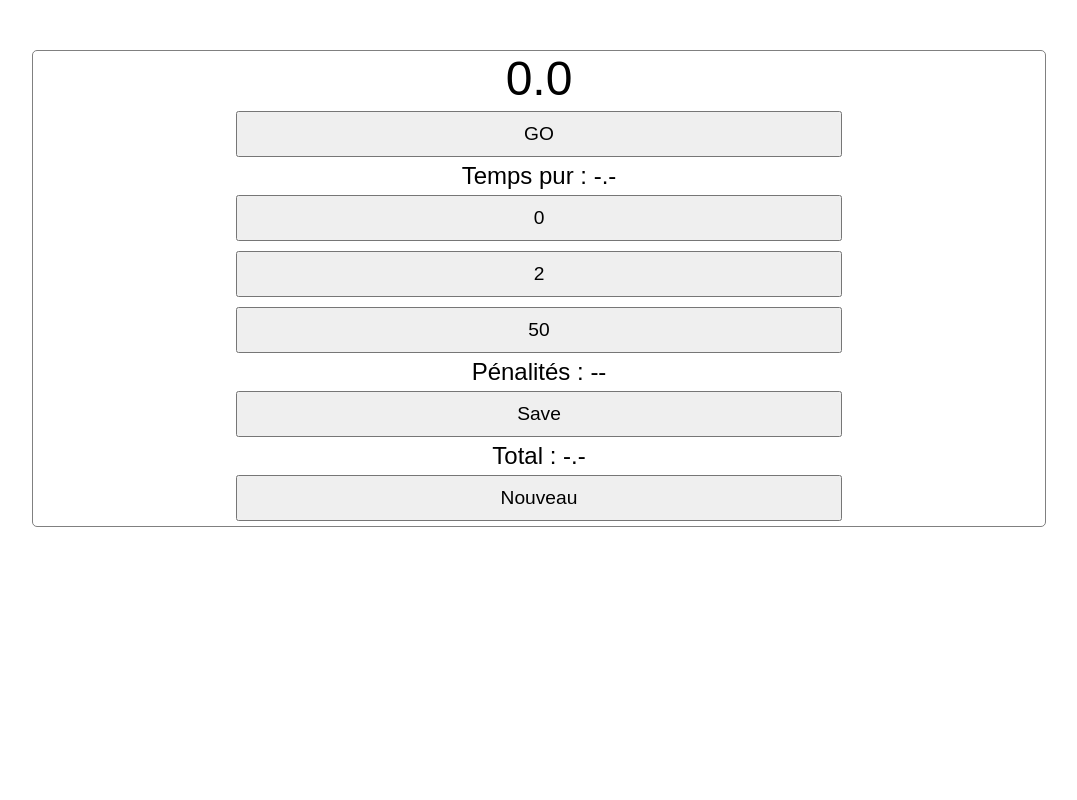
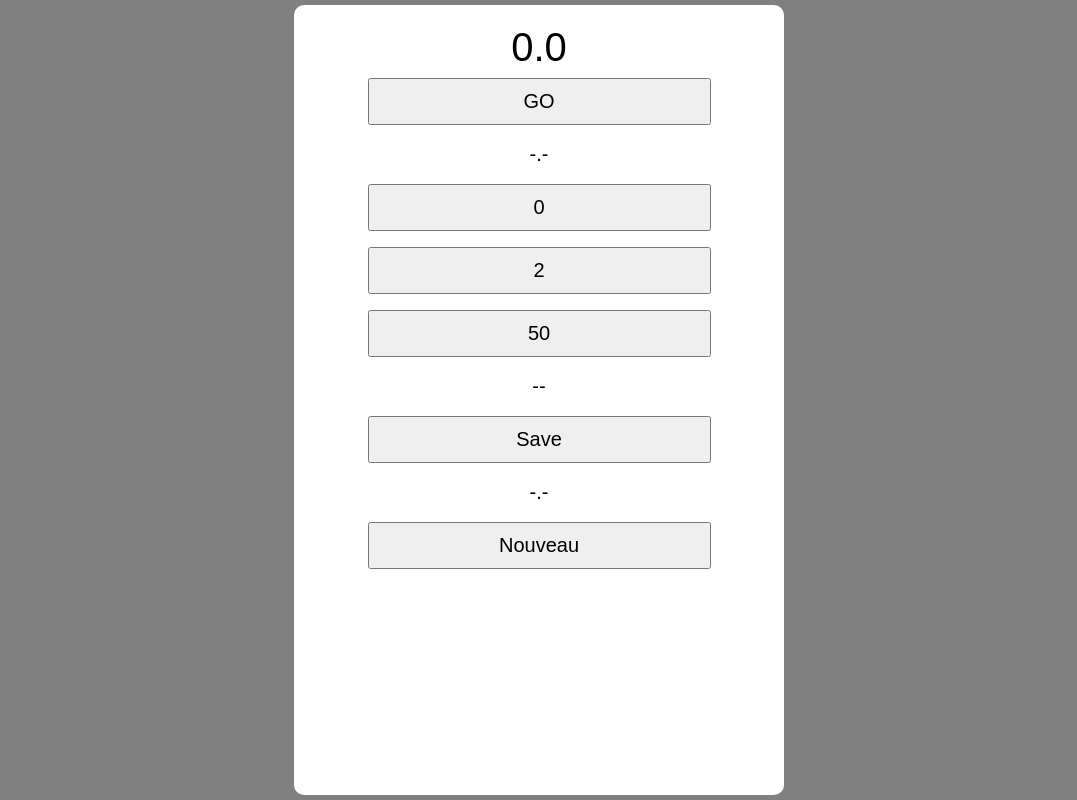
Before and after one commit to devloben/chronocanoe, a plain HTML site: page index.html in a window 1280 px wide. Shown: the whole page, without its empty margins (101-1178 px from the left). Drawn offline with Linux system fonts and the light colour scheme.

Commit message:
Mise au propre avec les éléments de bases

```diff
--- a/index.html
+++ b/index.html
@@ -10,15 +10,15 @@
    <div class="container">
       <div class="timer" id="timer">0.0</div>
       <button id="startStop">GO</button>
-      <div id="savedTime" class="saved-time">Temps pur : -.-</div>
+      <div id="savedTime" class="saved-time">-.-</div>
       <div class="penalties">
          <button id="addPenalty0">0</button>
          <button id="addPenalty2">2</button>
          <button id="addPenalty50">50</button>
      </div>
-     <div id="penaltyDisplay" class="penalty-display">Pénalités : --</div> <!-- Nouvel élément pour afficher les pénalités -->
+     <div id="penaltyDisplay" class="penalty-display">--</div> <!-- Nouvel élément pour afficher les pénalités -->
      <button id="save">Save</button> <!-- Bouton pour sauvegarder -->
-     <div id="totalDisplay" class="total-display">Total : -.-</div> <!-- Élément pour afficher la somme -->
+     <div id="totalDisplay" class="total-display">-.-</div> <!-- Élément pour afficher la somme -->
      <button id="newTime">Nouveau</button>
   </div>
 
--- a/index.js
+++ b/index.js
@@ -21,7 +21,7 @@ startStopButton.addEventListener("click", function() {
         clearInterval(timerInterval);
         startStopButton.textContent = "GO";
         savedTime = parseFloat(timerElement.textContent); // Sauvegarde du temps affiché
-        savedTimeElement.textContent = `Temps pur : ${savedTime.toFixed(1)} secondes`; // Affichage du temps sauvegardé
+        savedTimeElement.textContent = `Temps pur : ${savedTime.toFixed(1)} s`; // Affichage du temps sauvegardé
         running = false;
     } else {
         startTime = Date.now() - (parseFloat(timerElement.textContent) * 1000);
@@ -35,11 +35,11 @@ newTimeButton.addEventListener("click", function() {
     clearInterval(timerInterval);
     timerElement.textContent = "0.0";
     savedTime = 0; // Sauvegarde du temps affiché
-    savedTimeElement.textContent = `Temps pur : -.-`; // Affichage du temps sauvegardé
+    savedTimeElement.textContent = `-.-`; // Affichage du temps sauvegardé
     penalties = 0;
     penaltyDisplayElement.textContent = `--`;
     totalTime = 0;
-    totalDisplay.textContent = `Total : -.-`;
+    totalDisplay.textContent = `-.-`;
 
     startStopButton.textContent = "GO";
     running = false;
@@ -62,11 +62,11 @@ addPenalty50Button.addEventListener("click", function() {
 
 saveButton.addEventListener("click", function() {
     totalTime = savedTime + penalties; // Calcul de la somme
-    totalDisplay.textContent = `Total : ${totalTime} secondes`; // Affichage du total
+    totalDisplay.textContent = `Total : ${totalTime} s`; // Affichage du total
 });
 
 function updatePenaltyDisplay() {
-    penaltyDisplayElement.textContent = `Pénalités : ${penalties} secondes`;
+    penaltyDisplayElement.textContent = `Pénalités : ${penalties} s`;
 }
 
 function updateTimer() {
--- a/styles.css
+++ b/styles.css
@@ -1,31 +1,42 @@
+*, ::before, ::after {
+   box-sizing: border-box;
+   margin: 0;
+   padding: 0;
+ }
+
+ :root {
+   font-size: 62.5%;
+ }
+
 body {
    font-family: Arial, sans-serif;
    text-align: center;
+   background: gray;
 }
 
 .container {
-   margin: 50px auto;
-   max-width: 80%;
-   border: 1px solid gray;
-   border-radius: 5px;
+   margin: 0rem auto;
+   padding-top: 2rem;
+   max-width: 50rem;
+   height: 100vh;
+   background: white;
+   border: .5rem solid gray;
+   border-radius: 1.5rem;
+
 }
 
 .timer {
-   font-size: 3rem;
-}
-
-.buttons {
-   margin-top: 20px;
-
+   font-size: 4rem;
 }
 
 button {
-   font-size: 1.2rem;
-   padding: 10px 20px;
-   margin: 5px;
-   width: 60%;
+   font-size: 2rem;
+   padding: 1rem 2rem;
+   margin: .8rem;
+   width: 70%;
 }
 
 .saved-time, .penalty-display, .total-display{
-   font-size: 1.5rem;
+   font-size: 2rem;
+   margin: 1rem;
 }
```
